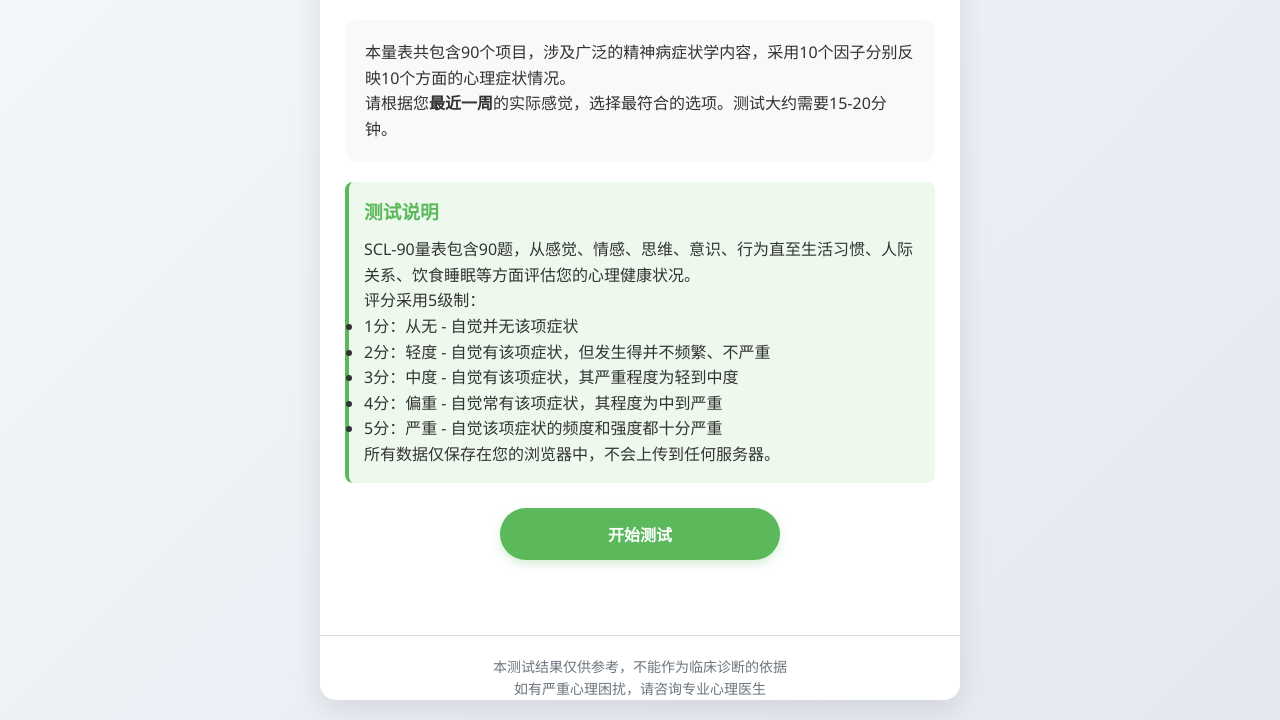
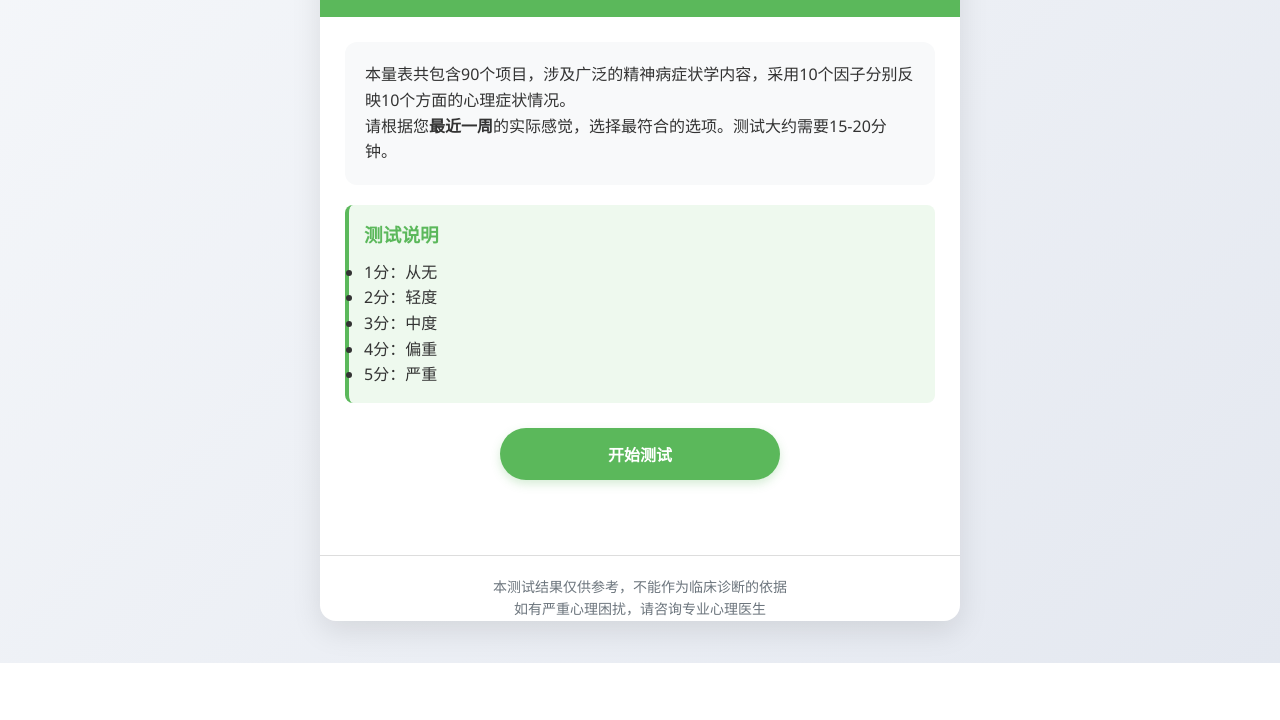
Before and after one commit to smallfise/scl90-test, a website: page index.html in a window 1280 px wide. Shown: the part 137-857 px from the top of the page. After the commit the page ends 800 px from the top, so only its background shows below. Drawn offline with Linux system fonts and the light colour scheme.

Commit message:
Update index.html

```diff
--- a/index.html
+++ b/index.html
@@ -19,19 +19,18 @@
         <p>本量表共包含90个项目，涉及广泛的精神病症状学内容，采用10个因子分别反映10个方面的心理症状情况。</p>
         <p>请根据您<strong>最近一周</strong>的实际感觉，选择最符合的选项。测试大约需要15-20分钟。</p>
       </div>
+
       <div class="instruction">
-                <h3>测试说明</h3>
-                <p>SCL-90量表包含90题，从感觉、情感、思维、意识、行为直至生活习惯、人际关系、饮食睡眠等方面评估您的心理健康状况。</p>
-                <p>评分采用5级制：</p>
-                <ul>
-                    <li>1分：从无 - 自觉并无该项症状</li>
-                    <li>2分：轻度 - 自觉有该项症状，但发生得并不频繁、不严重</li>
-                    <li>3分：中度 - 自觉有该项症状，其严重程度为轻到中度</li>
-                    <li>4分：偏重 - 自觉常有该项症状，其程度为中到严重</li>
-                    <li>5分：严重 - 自觉该项症状的频度和强度都十分严重</li>
-                </ul>
-                <p>所有数据仅保存在您的浏览器中，不会上传到任何服务器。</p>
-            </div>
+        <h3>测试说明</h3>
+        <ul>
+          <li>1分：从无</li>
+          <li>2分：轻度</li>
+          <li>3分：中度</li>
+          <li>4分：偏重</li>
+          <li>5分：严重</li>
+        </ul>
+      </div>
+
       <div id="gate" class="alert hidden"></div>
       <button id="start-test" class="btn btn-center" disabled>开始测试</button>
     </div>
```
